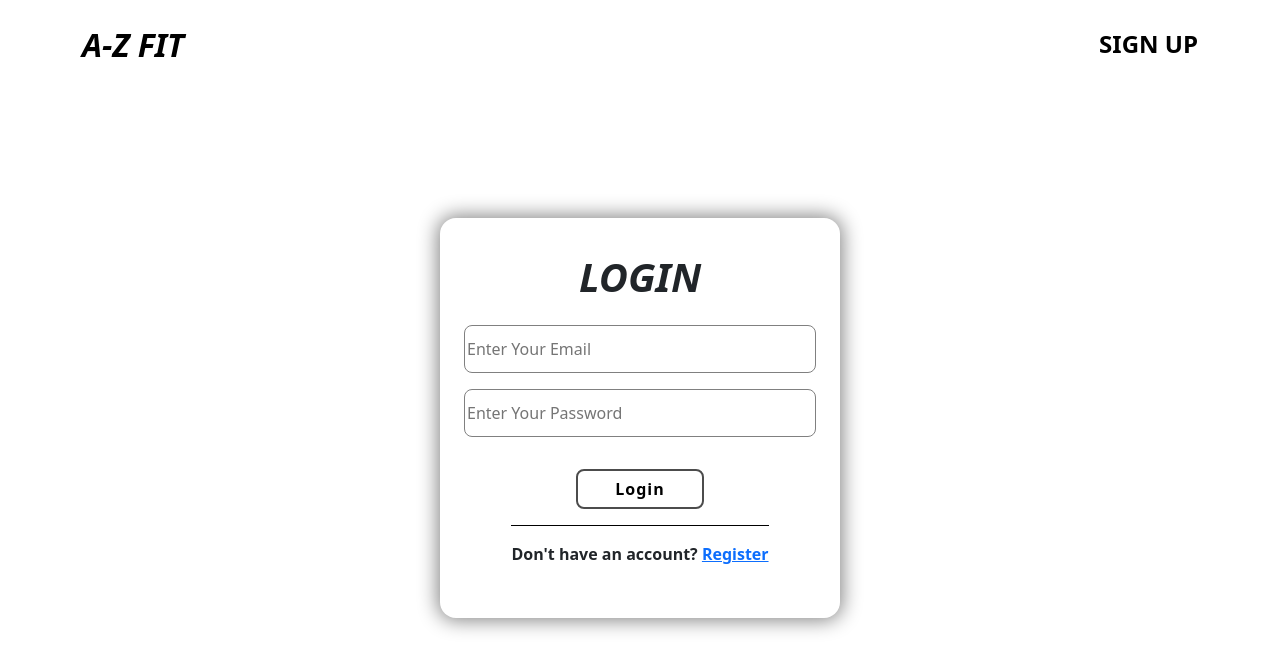
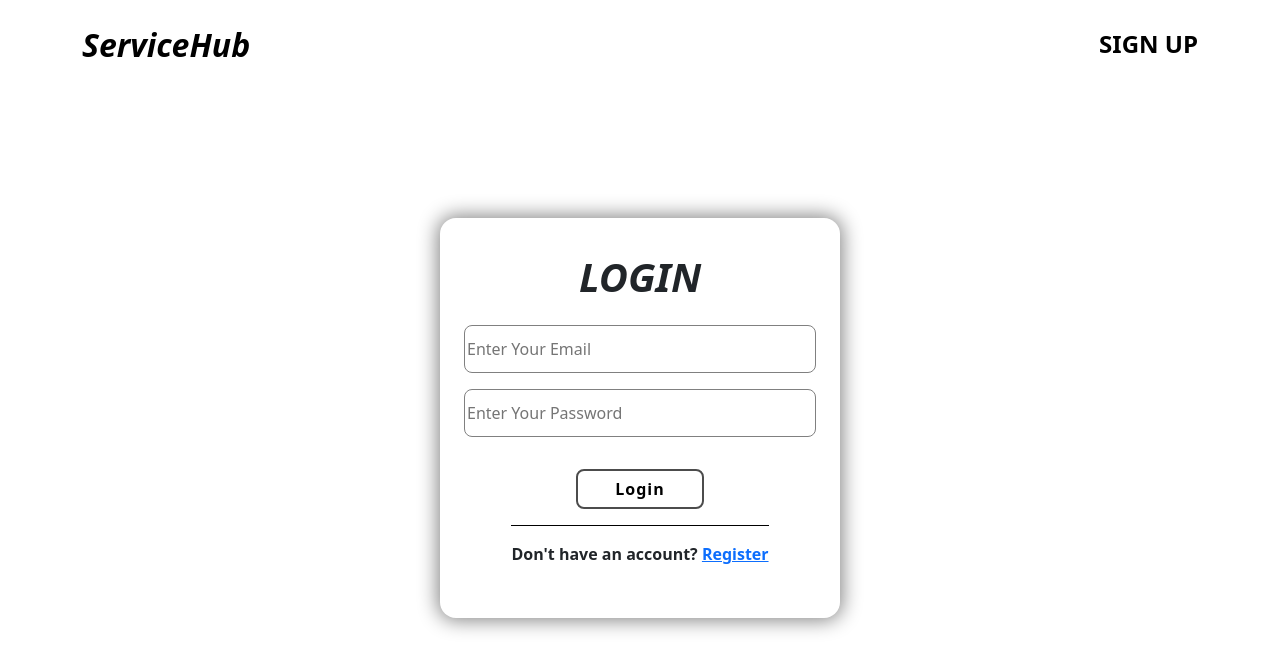
Before and after one commit to Sameer0912321/Service-hu, a plain HTML site: page index.html in a window 1280 px wide. Drawn offline with nearby package versions, Linux system fonts and the light colour scheme.

Commit message:
Update index.html

```diff
--- a/index.html
+++ b/index.html
@@ -21,7 +21,7 @@
     <div class="container nav-log">
         <a class="navbar-brand color-dark " href="dashboard.html">
           <h2 style="text-decoration: none; color: black; font-weight: bold; font-style: italic;">
-            A-Z FIT
+            ServiceHub
           </h2>
         </a>
 
```
